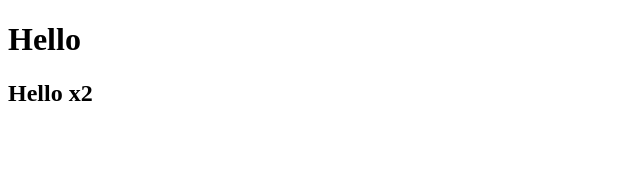
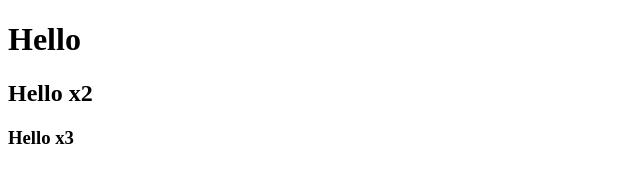
Before and after one commit to lowercasemist46/new-project, a plain HTML site: page index.html in a window 1280 px wide. Shown: the full height of the page, 0-640 px from the left. Drawn offline with Linux system fonts and the light colour scheme.

Commit message:
This is my third commit

```diff
--- a/index.html
+++ b/index.html
@@ -10,5 +10,6 @@
 <body>
     <h1>Hello</h1>
     <h2>Hello x2</h2>
+    <h3>Hello x3</h3>
 </body>
 </html>
```
